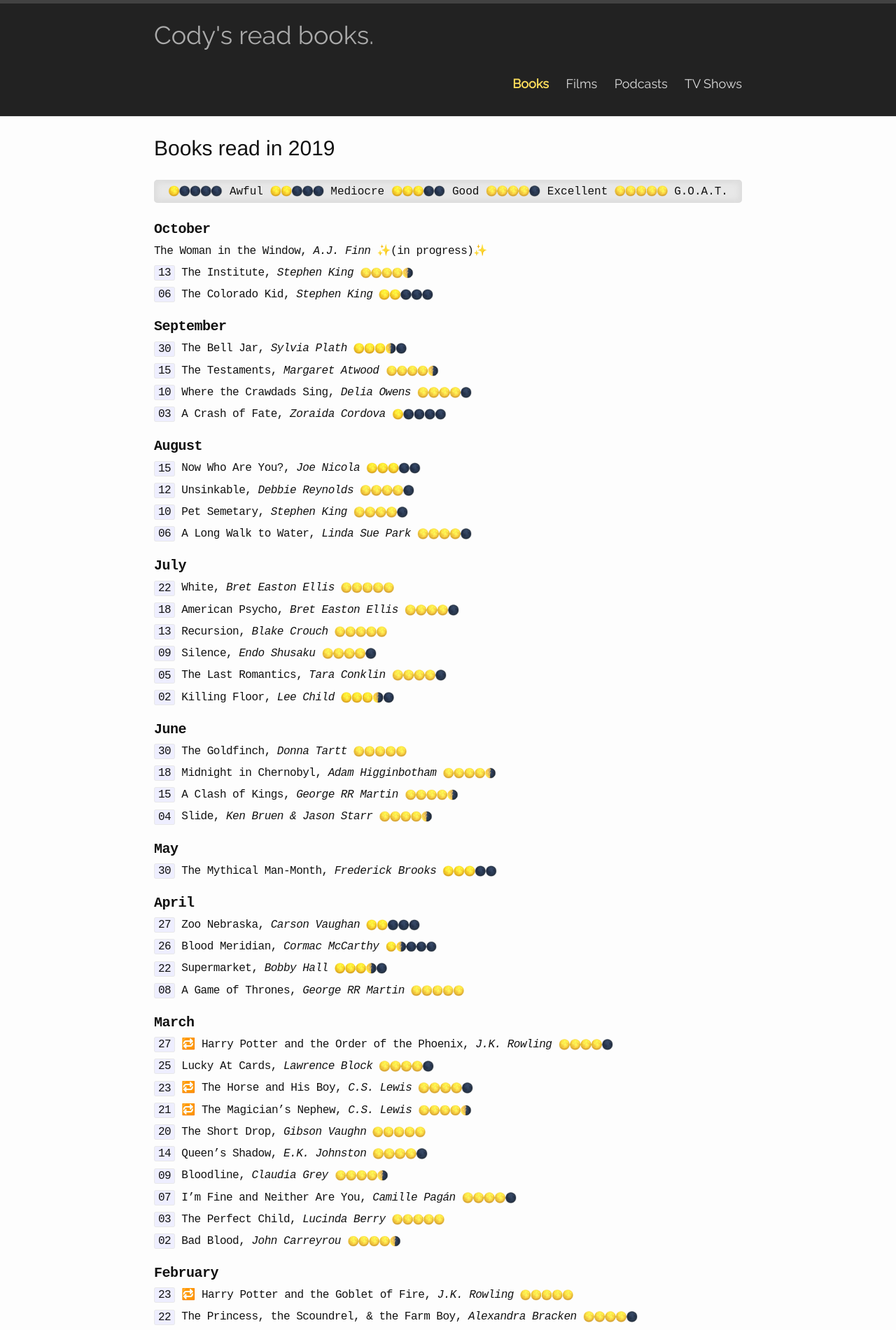
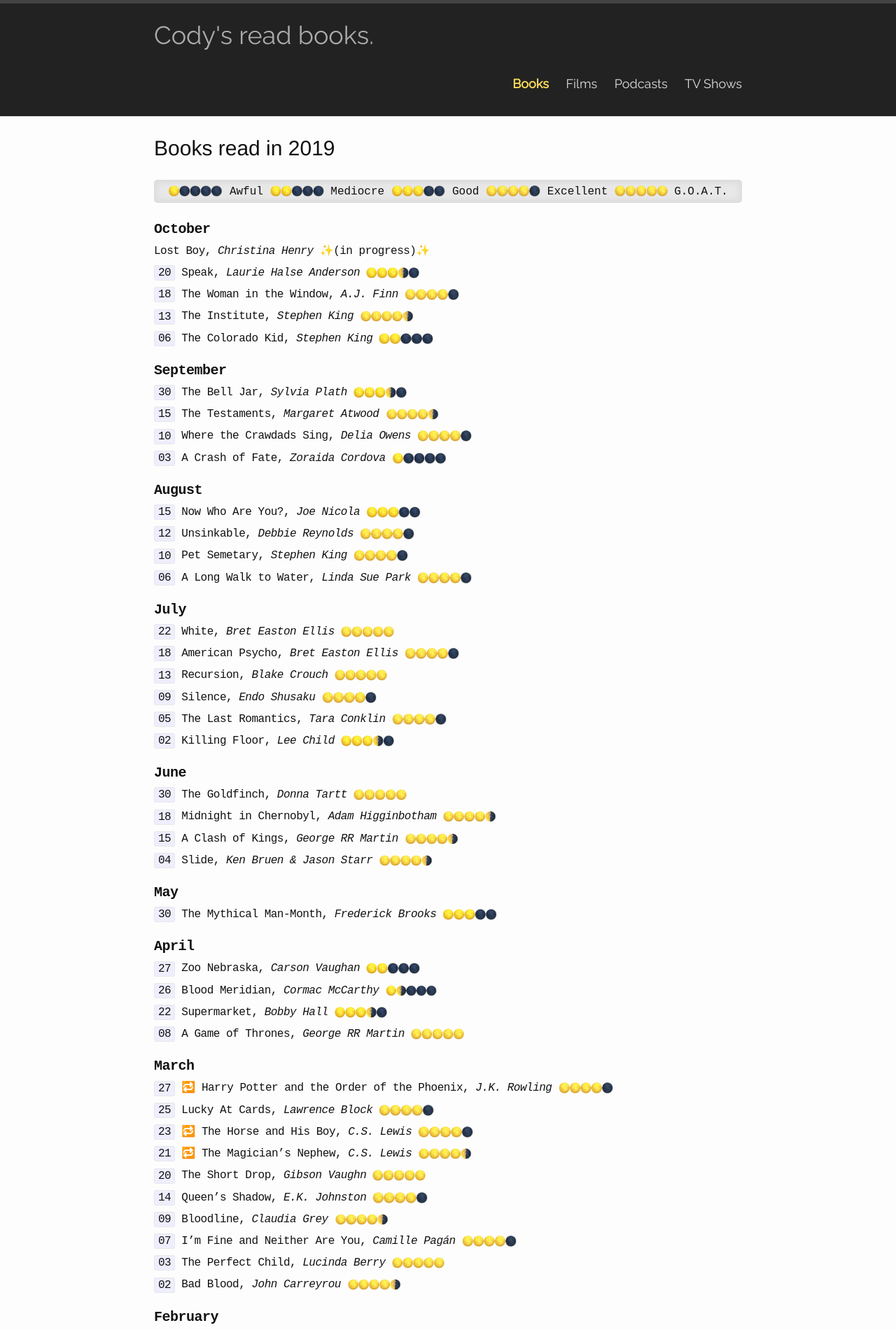
Before and after one commit to codydalerodgers/personal-blog, a Jekyll site: the page built from _books/2019.md, in a window 1280 px wide. Shown: the top 1901 px of the page at 70% size. Built offline with Jekyll 4.4.1, drawn with Linux system fonts in a browser that asks for light colours.

Commit message:
Update ongoing and completed

```diff
--- a/_books/2019.md
+++ b/_books/2019.md
@@ -4,7 +4,11 @@ short-title: 2019
 title: Books read in 2019
 ---
 ## October
-The Woman in the Window,  _A.J. Finn_ {{ site.inprogress }}
+Lost Boy, _Christina Henry_ {{ site.inprogress }}
+
+`20` Speak, _Laurie Halse Anderson_ {{ site.threehalf }}
+
+`18` The Woman in the Window,  _A.J. Finn_ {{ site.four }}
 
 `13` The Institute, _Stephen King_ {{ site.fourhalf }}
 
--- a/_posts/2019-05-28-a24.markdown
+++ b/_posts/2019-05-28-a24.markdown
@@ -30,7 +32,7 @@ Outlaws ∙
 <span class="a24_color">**How To Talk To Girls At Parties**</span> ∙
 <span class="a24_color">**First Reformed**</span> ∙
 <span class="a24_color">**Backstabbing for Beginners**</span> ∙
-Native Son ∙
+<span class="a24_color">**Native Son**</span> ∙
 <span class="a24_color">**Lean on Pete**</span> ∙
 <span class="a24_color">**The Last Movie Star**</span> ∙
 <span class="a24_color">**Hereditary**</span> ∙
--- a/_posts/2019-07-22-sk.markdown
+++ b/_posts/2019-07-22-sk.markdown
@@ -28,7 +28,7 @@ Duma Key ∙
 Blaze ∙
 Cell ∙
 Lisey's Story ∙
-The Colorado Kid ∙
+<span class="sk_color">**The Colorado Kid**</span> ∙
 The Dark Tower VI: Song of Susannah ∙
 The Dark Tower VII: The Dark Tower ∙
 The Dark Tower V: Wolves of the Calla ∙
```
Also changed, not shown: other parts of _posts/2019-05-28-a24.markdown (+2 -2 lines), _films/2019.md (+2 -0 lines), _shows/2019.md (+2 -0 lines).
